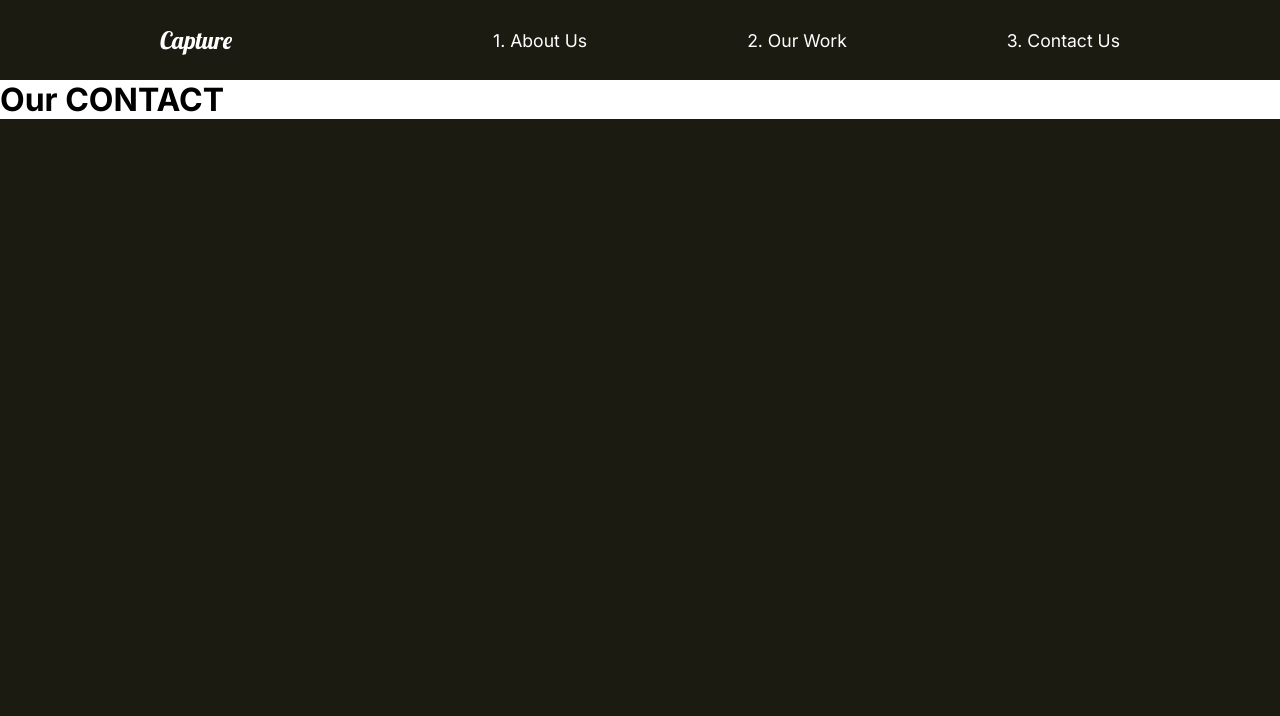
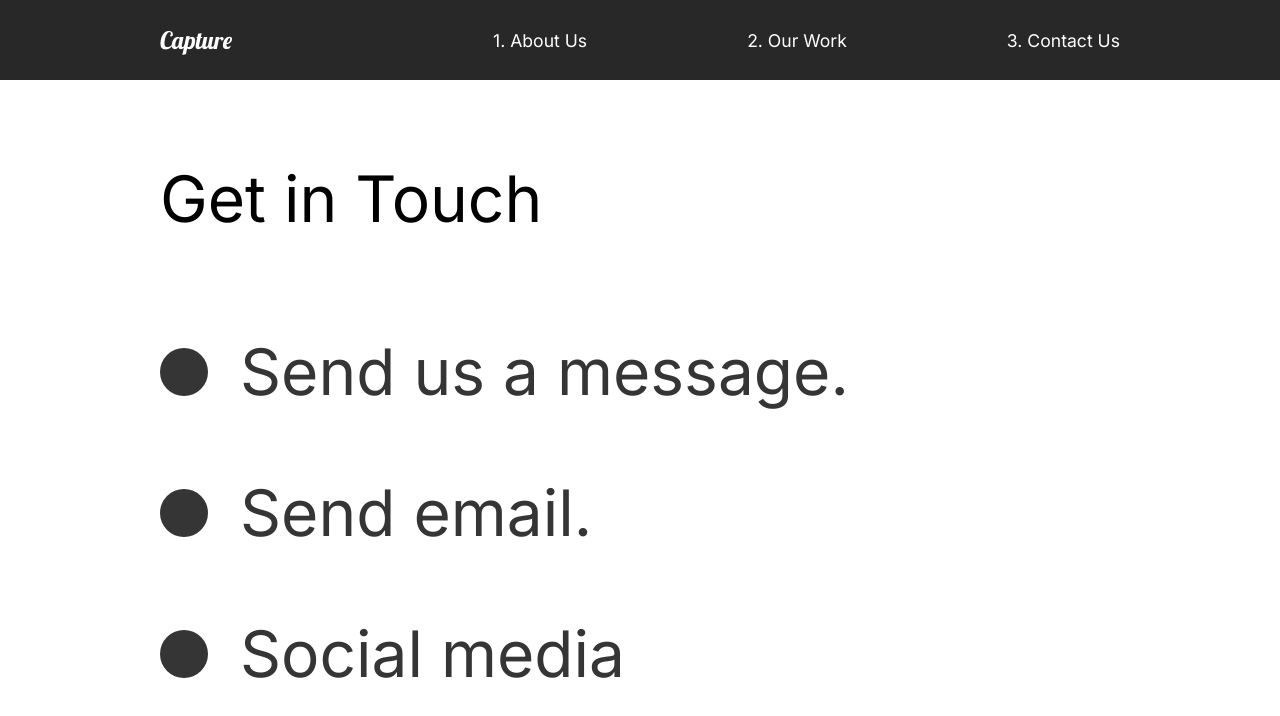
Before and after one commit to alyssaMoonStruck/react-capture, a React (Create React App) app: page /contact in a window 1280 px wide. Shown: the top 716 px of the page. Built offline with nearby package versions, Linux system fonts and the light colour scheme.

Commit message:
.23 Adding content to contact section and ScrollTop

```diff
--- a/src/animation.js
+++ b/src/animation.js
@@ -71,3 +71,14 @@
     show: {opacity: 1, transition: {staggerChildren: 0.15, ease: 'easeOut'}},
 
 }
+
+export const scrollReveal = {
+    hidden: { opacity: 0, scale: 1.2, transition: { duration: 0.5 } },
+    show: {
+      opacity: 1,
+      scale: 1,
+      transition: {
+        duration: 0.5,
+      },
+    },
+  };
--- a/src/components/FaqSection.js
+++ b/src/components/FaqSection.js
@@ -3,11 +3,14 @@
 import { About } from '../styles'
 import Toggle from './Toggle'
 import { AnimateSharedLayout } from "framer-motion"
+import { useScroll } from './useScroll'
+import { scrollReveal } from '../animation'
 
 
 const FaqSection = () => {
+    const [element, controls] = useScroll()
     return (
-        <Faq>
+        <Faq variants={scrollReveal} animate={controls} initial='hidden' ref={element}>
             <h2> Any Questions <span>FAQ</span> </h2>
             <AnimateSharedLayout>
                 <Toggle title='How Do I Start'>
--- a/src/components/GlobalStyle.js
+++ b/src/components/GlobalStyle.js
@@ -10,7 +10,8 @@
 
     body{
         background: #1b1b11;
-        font-family: 'Inter', sans-serif
+        font-family: 'Inter', sans-serif;
+        overflow-x: hidden;
     }
 
     button{
--- a/src/components/Nav.js
+++ b/src/components/Nav.js
@@ -32,6 +32,10 @@
 justify-content: space-between;
 align-items: center;
 padding: 1rem 10rem;
+background: #282828;
+position: sticky;
+top: 0;
+z-index: 10;
 a {
 color: white;
 text-decoration: none;
--- /dev/null
+++ b/src/components/ScrollTop.js
@@ -0,0 +1,16 @@
+import { useEffect } from "react";
+import { useLocation } from "react-router-dom"
+
+const ScrollTop = () => {
+    const { pathname } = useLocation()
+    useEffect(() => {
+        window.scroll({
+            top: 0,
+            left: 0,
+
+        })
+    },[pathname])
+    return null;
+}
+
+export default ScrollTop
--- a/src/components/Toggle.js
+++ b/src/components/Toggle.js
@@ -3,7 +3,7 @@
 
 
 const Toggle = ({ children, title }) => {
-    const [toggle , setToggle] = useState(true)
+    const [toggle , setToggle] = useState(false)
     return(
         <motion.div layout className='question' onClick={() => setToggle(!toggle)}>
             <motion.h4 layout>{title}</motion.h4>
--- /dev/null
+++ b/src/components/useScroll.js
@@ -0,0 +1,13 @@
+import {useInView} from 'react-intersection-observer'
+import {useAnimation} from 'framer-motion'
+
+export const useScroll = () => {
+    const controls = useAnimation()
+    const [element, view] = useInView({ threshold: 0.3 })
+    if(view){
+        controls.start('show')
+    } else {
+        controls.start('hidden')
+    }
+    return [element, controls]
+}
--- a/src/pages/AboutUs.js
+++ b/src/pages/AboutUs.js
@@ -6,6 +6,7 @@
 //Animations
 import { motion } from 'framer-motion'
 import { pageAnimation } from '../animation'
+import ScrollTop from '../components/ScrollTop'
 
 
 const AboutUs = () => {
@@ -18,6 +19,7 @@
             <AboutSection />
             <ServicesSection />
             <FaqSection />
+            <ScrollTop />
         </motion.div>
 
     )
--- a/src/pages/ContactUs.js
+++ b/src/pages/ContactUs.js
@@ -1,19 +1,75 @@
 import React from 'react'
 //Animations
 import { motion } from 'framer-motion'
-import { pageAnimation } from '../animation'
+import { pageAnimation, titleAnim } from '../animation'
+import styled from 'styled-components'
+
 
 
 const ContactUs = () => {
     return(
-        <motion.div
+        <ContactStyle
         variants={pageAnimation}
         initial="hidden"
         animate="show"
         style={{ background: "#fff" }}>
-            <h1>Our CONTACT</h1>
-        </motion.div>
+            <Title>
+                <Hide>
+                    <motion.h2 variants={titleAnim}>Get in Touch</motion.h2>
+                </Hide>
+            </Title>
+            <div>
+    <Hide>
+        <Social variants={titleAnim}>
+            <Circle />
+                <h2>Send us a message.</h2>
+            </Social>
+    </Hide>
+<Hide>
+    <Social variants={titleAnim}>
+        <Circle />
+            <h2>Send email.</h2>
+        </Social>
+    </Hide>
+    <Hide>
+        <Social variants={titleAnim}>
+            <Circle />
+                <h2>Social media</h2>
+        </Social>
+    </Hide>
+            </div>
+        </ContactStyle>
     )
 }
 
+//^^a href
+
+const ContactStyle = styled(motion.div)`
+    padding: 5rem 10rem;
+    color: #353535;
+    min-height: 90vh;
+`;
+const Title = styled.div`
+    margin-bottom: 4rem;
+    color: black;
+`;
+
+const Hide = styled.div`
+    overflow: hidden;
+`;
+const Circle = styled.div`
+    border-radius: 50%;
+    width: 3rem;
+    height: 3rem;
+    background: #353535;
+`;
+
+const Social = styled(motion.div)`
+    display: flex;
+    align-items: center;
+    h2 {
+        margin: 2rem
+    }
+`;
+
 export default ContactUs
--- a/src/pages/OurWork.js
+++ b/src/pages/OurWork.js
@@ -7,16 +7,29 @@
 import goodtimes from "../img/goodtimes-small.png";
 //Animations
 import { motion } from "framer-motion";
-import { fade, pageAnimation, photoAnim, lineAnim, slider, sliderContainer } from "../animation";
+import {
+	fade,
+	pageAnimation,
+	photoAnim,
+	lineAnim,
+	slider,
+	sliderContainer,
+} from "../animation";
+import { useScroll } from "../components/useScroll";
+import ScrollTop from '../components/ScrollTop'
 
 const OurWork = () => {
+	const [element0, controls0] = useScroll();
+	const [element1, controls1] = useScroll();
+	const [element2, controls2] = useScroll();
+
 	return (
 		<Work
 		variants={pageAnimation}
 		initial="hidden"
 		animate="show"
 		style={{ background: "#fff" }}
-        exit='exit'
+		exit="exit"
 		>
 		<motion.div variants={sliderContainer}>
 			<Frame1 variants={slider}></Frame1>
@@ -24,7 +37,13 @@
 			<Frame3 variants={slider}></Frame3>
 			<Frame4 variants={slider}></Frame4>
 		</motion.div>
-        <Movie>
+
+		<Movie
+			ref={element0}
+			variants={fade}
+			animate={controls0}
+			initial="hidden"
+		>
 			<motion.h2 variants={fade}>The Athlete</motion.h2>
 			<motion.div variants={lineAnim} className="line"></motion.div>
 			<Link to="/work/the-athlete">
@@ -34,20 +53,32 @@
 			</Link>
 		</Movie>
 
-        <Movie>
+		<Movie
+			ref={element1}
+			variants={fade}
+			animate={controls1}
+			initial="hidden"
+		>
 			<h2>The Racer</h2>
-            <div className="line"></div>
+			<motion.div variants={lineAnim} className="line"></motion.div>
 			<Link to="/work/the-racer">
 			<img src={theracer} alt="theracer" />
 			</Link>
 		</Movie>
-        <Movie>
+
+		<Movie
+			ref={element2}
+			variants={fade}
+			animate={controls2}
+			initial="hidden"
+		>
 			<h2>Good Times</h2>
-            <div className="line"></div>
+			<motion.div variants={lineAnim} className="line"></motion.div>
 			<Link to="/work/good-times">
 			<img src={goodtimes} alt="goodtimes" />
 			</Link>
 		</Movie>
+		<ScrollTop />
 		</Work>
 	);
 };
@@ -99,5 +130,4 @@
 background: #8effa0;
 `;
 
-
 export default OurWork;
--- a/src/styles.js
+++ b/src/styles.js
@@ -1,6 +1,7 @@
 import styled from 'styled-components'
 //Styled
-export const About = styled.div`
+import {motion} from 'framer-motion'
+export const About = styled(motion.div)`
 min-height: 90vh;
 display: flex;
 align-content: center;
```
Also changed, not shown: src/components/ServicesSection.js (+8 -3 lines), 1 other file (tests, documents, lock files or other folders). Lines whose indentation alone changed are shown as unchanged.
